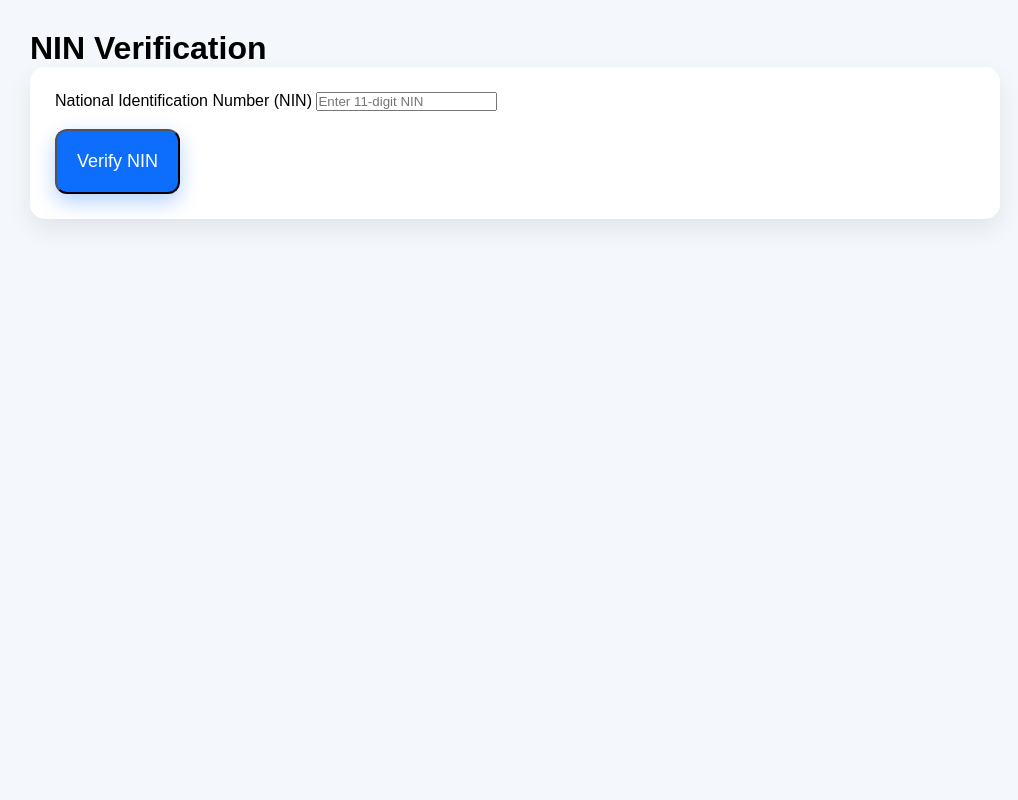
After one commit to amitologyno1-design/nimverify, a Django app: page /verification/ in a window 1280 px wide. The commit adds this page. Shown: the whole page, without its empty margins (250-1268 px from the left). Run offline with Django 5.2, Linux system fonts and the light colour scheme; a user stored in the database is signed in.

Commit message:
Added NIN Verification page

```diff
--- a/nimverify/urls.py
+++ b/nimverify/urls.py
@@ -5,5 +5,6 @@ urlpatterns = [
     path("admin/", admin.site.urls),
     path("", include("home.urls")),
     path("accounts/", include("accounts.urls")),
+    path("verification/", include("verification.urls")),
     path("dashboard/", include("dashboard.urls")),
 ]
--- a/template/dashboard/dashboard.html
+++ b/template/dashboard/dashboard.html
@@ -82,7 +82,7 @@ href="https://cdnjs.cloudflare.com/ajax/libs/font-awesome/6.5.2/css/all.min.css"
 Verify NIN
 </a>
 
-<a href="#" class="action">
+<a href="/verification/" class="action">
 <i class="fa-solid fa-file"></i>
 Slip Reprint
 </a>
--- /dev/null
+++ b/template/verification/verify_nin.html
@@ -0,0 +1,47 @@
+{% load static %}
+<!DOCTYPE html>
+<html>
+<head>
+
+<title>NIN Verification | NIMVerify</title>
+
+<link rel="stylesheet" href="{% static 'css/dashboard.css' %}">
+
+</head>
+
+<body>
+
+<div class="main">
+
+<h1>NIN Verification</h1>
+
+<div class="card">
+
+<form method="POST">
+
+{% csrf_token %}
+
+<label>National Identification Number (NIN)</label>
+
+<input
+type="text"
+name="nin"
+placeholder="Enter 11-digit NIN"
+required>
+
+<br><br>
+
+<button class="action" type="submit">
+
+Verify NIN
+
+</button>
+
+</form>
+
+</div>
+
+</div>
+
+</body>
+</html>
--- a/verification/urls.py
+++ b/verification/urls.py
@@ -2,4 +2,5 @@ from django.urls import path
 from . import views
 
 urlpatterns = [
+    path("", views.verify_nin, name="verify_nin"),
 ]
--- a/verification/views.py
+++ b/verification/views.py
@@ -1,3 +1,6 @@
 from django.shortcuts import render
+from django.contrib.auth.decorators import login_required
 
-# Create your views here.
+@login_required
+def verify_nin(request):
+    return render(request, "verification/verify_nin.html")
--- a/wallet/apps.py
+++ b/wallet/apps.py
@@ -2,4 +2,8 @@ from django.apps import AppConfig
 
 
 class WalletConfig(AppConfig):
-    name = 'wallet'
+    default_auto_field = "django.db.models.BigAutoField"
+    name = "wallet"
+
+    def ready(self):
+        import wallet.signals
```
Also changed, not shown: wallet/signals.py (added, +9 -0 lines).
